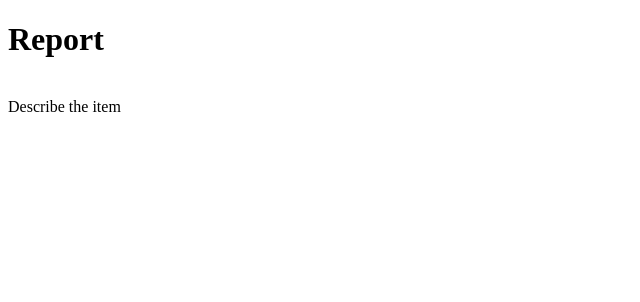
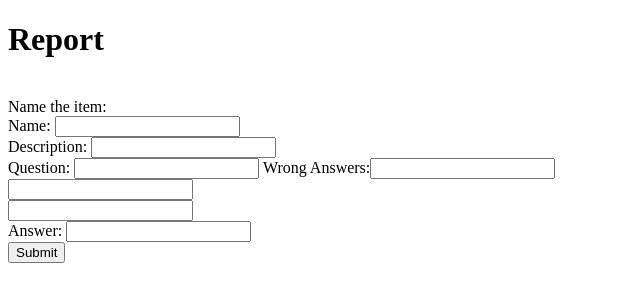
Before and after one commit to SOM0027-BSSC/lost_property, a Flask app: page /report in a window 1280 px wide. Shown: the top 302 px of the page, without its empty margins (0-640 px from the left). Run offline with Flask 3, Linux system fonts and the light colour scheme.

Commit message:
Changed report.html

```diff
--- a/templates/report.html
+++ b/templates/report.html
@@ -8,6 +8,25 @@
 <body>
     <h1>Report</h1>
     <br>
-    Describe the item
+    Name the item:
+    <br>
+    <form action="\report" method="POST">
+        <label for="name">Name:</label>
+        <input type="text" id="name" name="name" required>
+        <br>
+        <label for="description">Description:</label>
+        <input type="text" id="description" name="description" required>
+        <br>
+        <label for="question">Question:</label>
+        <input type="text" id="question" name="question" required>
+        <label for="wrong-answer1">Wrong Answers:</label><input type="text" id="wrong-answer1" name="wrong-answer1"><br>
+        <label for="wrong-answer2"><input type="text" id="wrong-answer2" name="wrong-answer2"></label><br>
+        <label for="wrong-answer3"><input type="text" id="wrong-answer3" name="wrong-answer3"></label>
+        <br>
+        <label for="answer">Answer:</label>
+        <input type="text" id="answer" name="answer" required>
+        <br>
+        <input type="submit" value="Submit">
+    </form>
 </body>
 </html>
```
